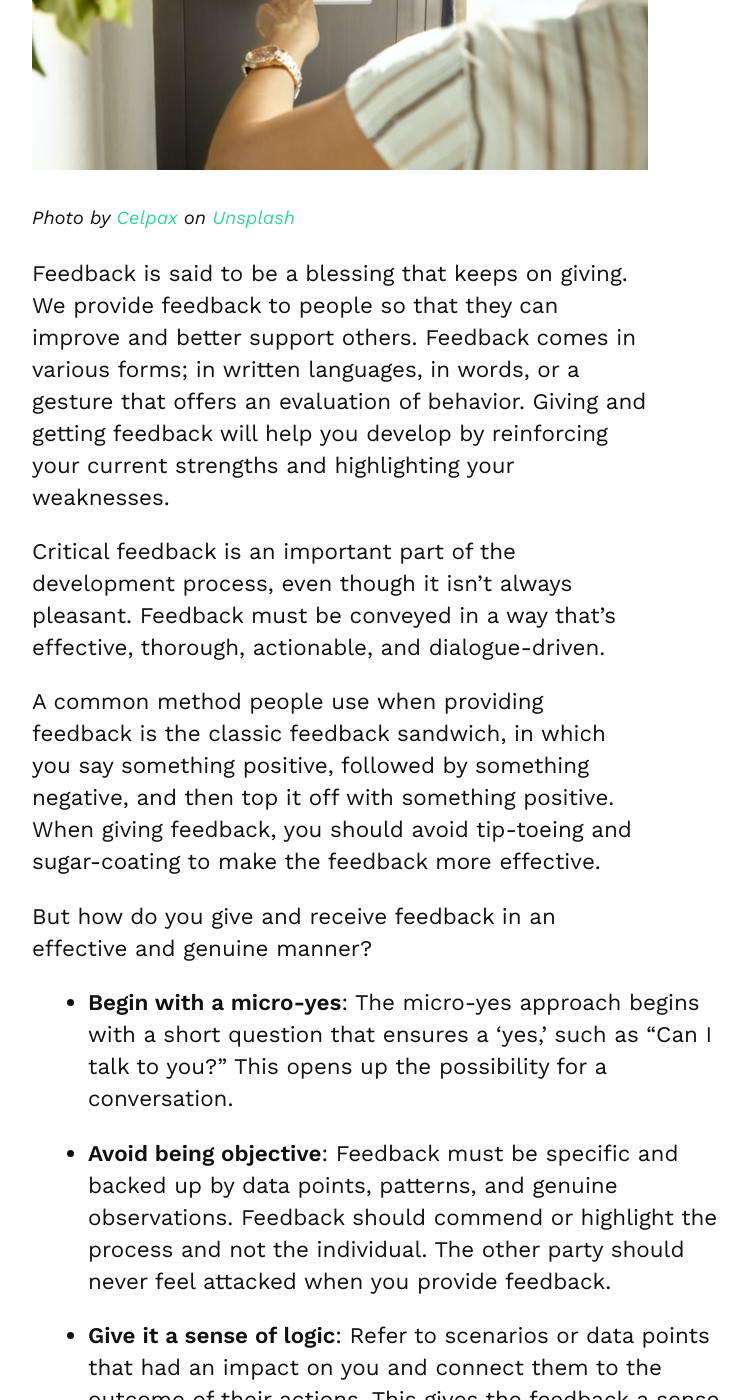
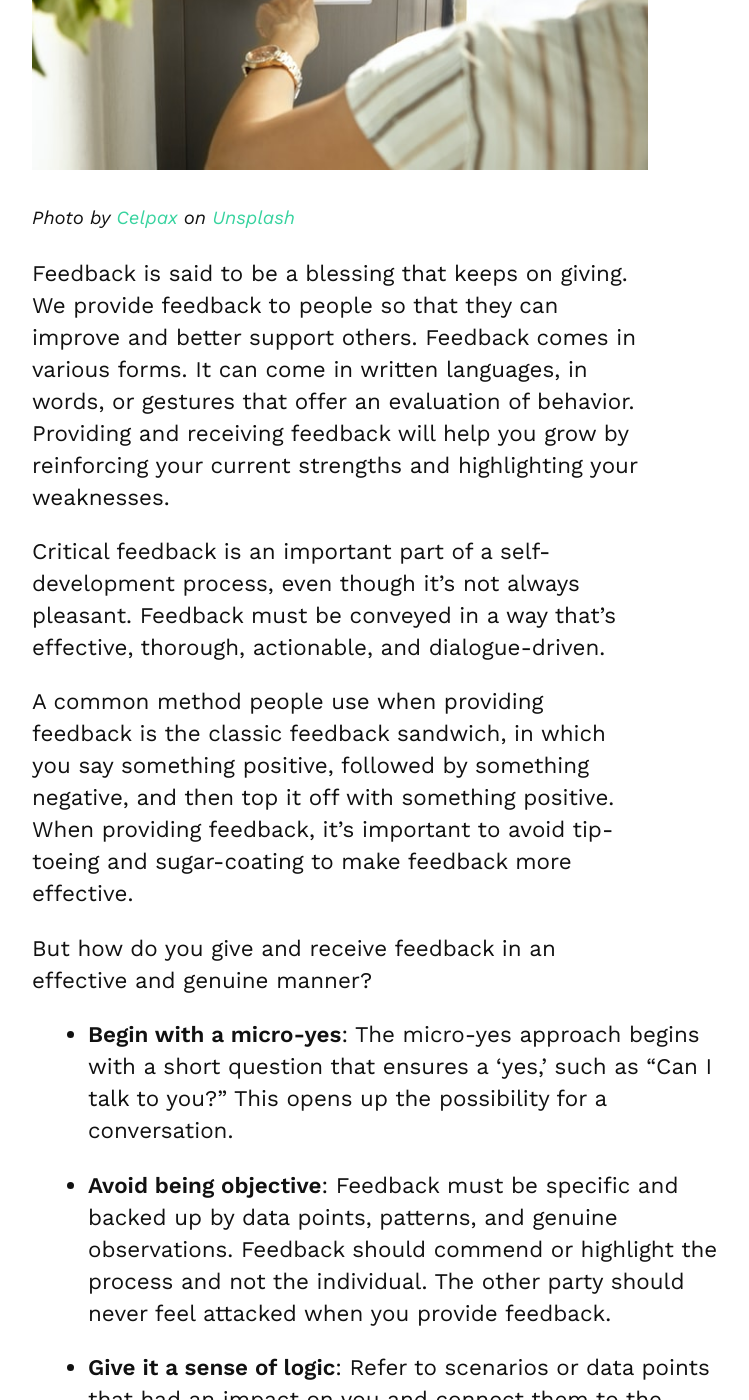
Before and after one commit to SWBTeams/feedbakly-blog, a Jekyll site: the page built from _posts/2021-04-10-how-to-give-and-receive-feedback.md, in a window 1280 px wide and 1400 px high, scrolled down 518 px. Shown: the whole window, without its empty margins (128-877 px from the left). Built offline with Jekyll 4.4.1, drawn with Linux system fonts in a browser that asks for light colours; some web fonts are replaced; some of the changed text lies outside the part shown.

Commit message:
Updated A Test Draft and 1 other file

```diff
--- a/_posts/2021-04-10-how-to-give-and-receive-feedback.md
+++ b/_posts/2021-04-10-how-to-give-and-receive-feedback.md
@@ -1,24 +1,23 @@
 ---
 title: How to Give and Receive Feedback
-date: 2021-04-10 05:46:04 -04:00
+date: 2021-04-10 05:46:00 -04:00
 categories:
 - feedback
 - self-improvement
-layout: post
 excerpt: Critical feedback is an important part of the development process, even though
   it isn't always pleasant. Learn how to give and receive feedback
+layout: post
 ---
 
 ![Receiving feedback](../assets/img/feedback.jpg)
 
 <small>*Photo by [Celpax](https://unsplash.com/@celpax?utm_source=unsplash&utm_medium=referral&utm_content=creditCopyText) on [Unsplash](https://unsplash.com/s/photos/feedback?utm_source=unsplash&utm_medium=referral&utm_content=creditCopyText)* </small>
 
-Feedback is said to be a blessing that keeps on giving. We provide feedback to people so that they can improve and better support others. Feedback comes in various forms; in written languages, in words, or a gesture that offers an evaluation of behavior. Giving and getting feedback will help you develop by reinforcing your current strengths and highlighting your weaknesses.
+Feedback is said to be a blessing that keeps on giving. We provide feedback to people so that they can improve and better support others. Feedback comes in various forms. It can come in written languages, in words, or gestures that offer an evaluation of behavior. Providing and receiving feedback will help you grow by reinforcing your current strengths and highlighting your weaknesses.
 
-Critical feedback is an important part of the development process, even though it isn't always pleasant. Feedback must be conveyed in a way that’s effective, thorough, actionable, and dialogue-driven.
+Critical feedback is an important part of a self-development process, even though it's not always pleasant. Feedback must be conveyed in a way that’s effective, thorough, actionable, and dialogue-driven.
 
-A common method people use when providing feedback is the classic feedback sandwich, in which you say something positive, followed by something negative, and then top it off with something positive. When giving feedback, you should avoid tip-toeing and sugar-coating to make the feedback more effective.
-
+A common method people use when providing feedback is the classic feedback sandwich, in which you say something positive, followed by something negative, and then top it off with something positive. When providing feedback, it's important to avoid tip-toeing and sugar-coating to make feedback more effective.
 
 
 But how do you give and receive feedback in an effective and genuine manner?
```
Also changed, not shown: other parts of _posts/2021-04-10-how-to-give-and-receive-feedback.md (+3 -3 lines), _drafts/a-test-draft.md (+1 -1 lines).
